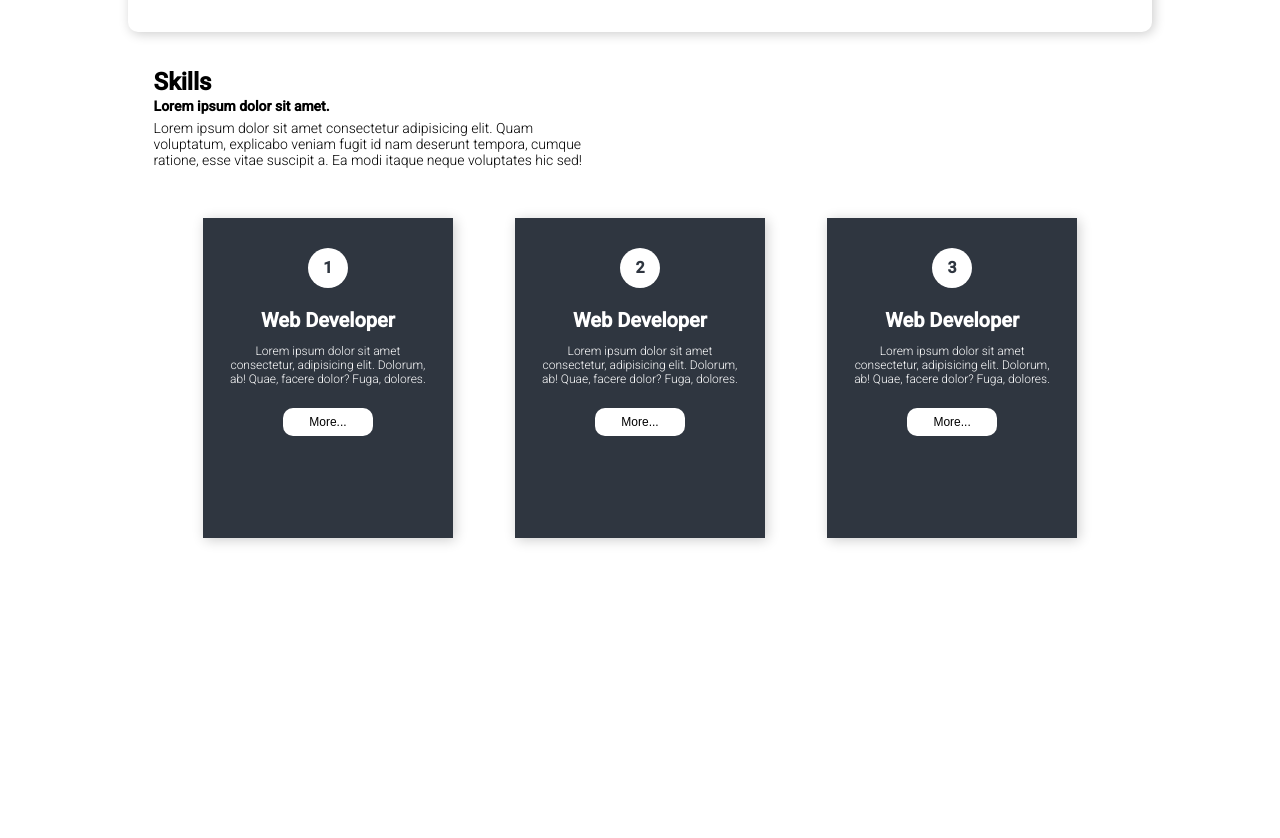
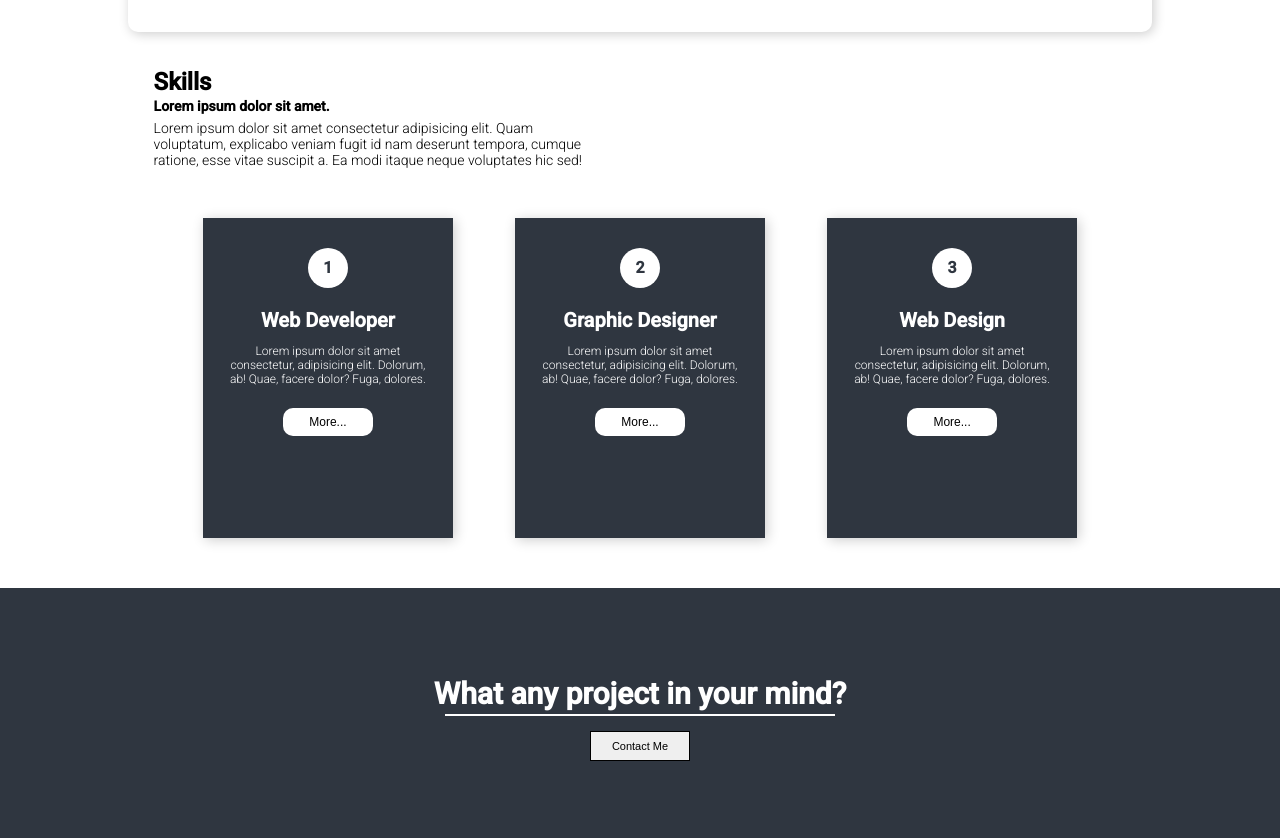
Before and after one commit to KemalAlGhifari/tugas_6_duplicate, a plain HTML site: page index.html in a window 1280 px wide. Shown: the part 810-1648 px from the top of the page. Before the commit the page ends 1398 px from the top, so only its background shows below. Drawn offline with Linux system fonts and the light colour scheme.

Commit message:
part 5 Contact

```diff
--- a/index.html
+++ b/index.html
@@ -72,7 +72,7 @@
 
         <div class="skill-2">
             <div>2</div>
-            <p>Web Developer</p>
+            <p>Graphic Designer</p>
             <p>Lorem ipsum dolor sit amet consectetur, adipisicing elit. Dolorum, ab! Quae, facere dolor? Fuga, dolores.</p>
 
             <button>More...</button>
@@ -80,11 +80,19 @@
 
         <div class="skill-3">
             <div>3</div>
-            <p>Web Developer</p>
+            <p>Web Design</p>
             <p>Lorem ipsum dolor sit amet consectetur, adipisicing elit. Dolorum, ab! Quae, facere dolor? Fuga, dolores.</p>
 
             <button>More...</button>
         </div>
     </div>
+
+    <!-- contact -->
+    <div class="contact">
+        <p>What any project in your mind?</p>
+        <div class="garis"></div>
+        <button>Contact Me</button>
+    </div>
+
 </body>
 </html>
--- a/style.css
+++ b/style.css
@@ -232,3 +232,35 @@ body{
     border: none;
     font-size: 12px;
 }
+
+.contact{
+    width: 100%;
+    height: 250px;
+    background-color: #2f3640;
+    display: flex;
+    flex-direction: column;
+    justify-content: center;
+    align-items: center;
+}
+
+.contact p{
+    font-size: 30px;
+    color: white;
+    font-weight: bold;
+    margin-bottom: 15px;
+    line-height: 0px;
+}
+
+.garis{
+    width: 390px;
+    height: 5px;
+    border-bottom: 2px solid white;
+    margin-bottom: 15px;
+}
+
+.contact button{
+    width: 100px;
+    height: 30px;
+    font-size: 11px;
+    border: 1px solid black;
+}
```
